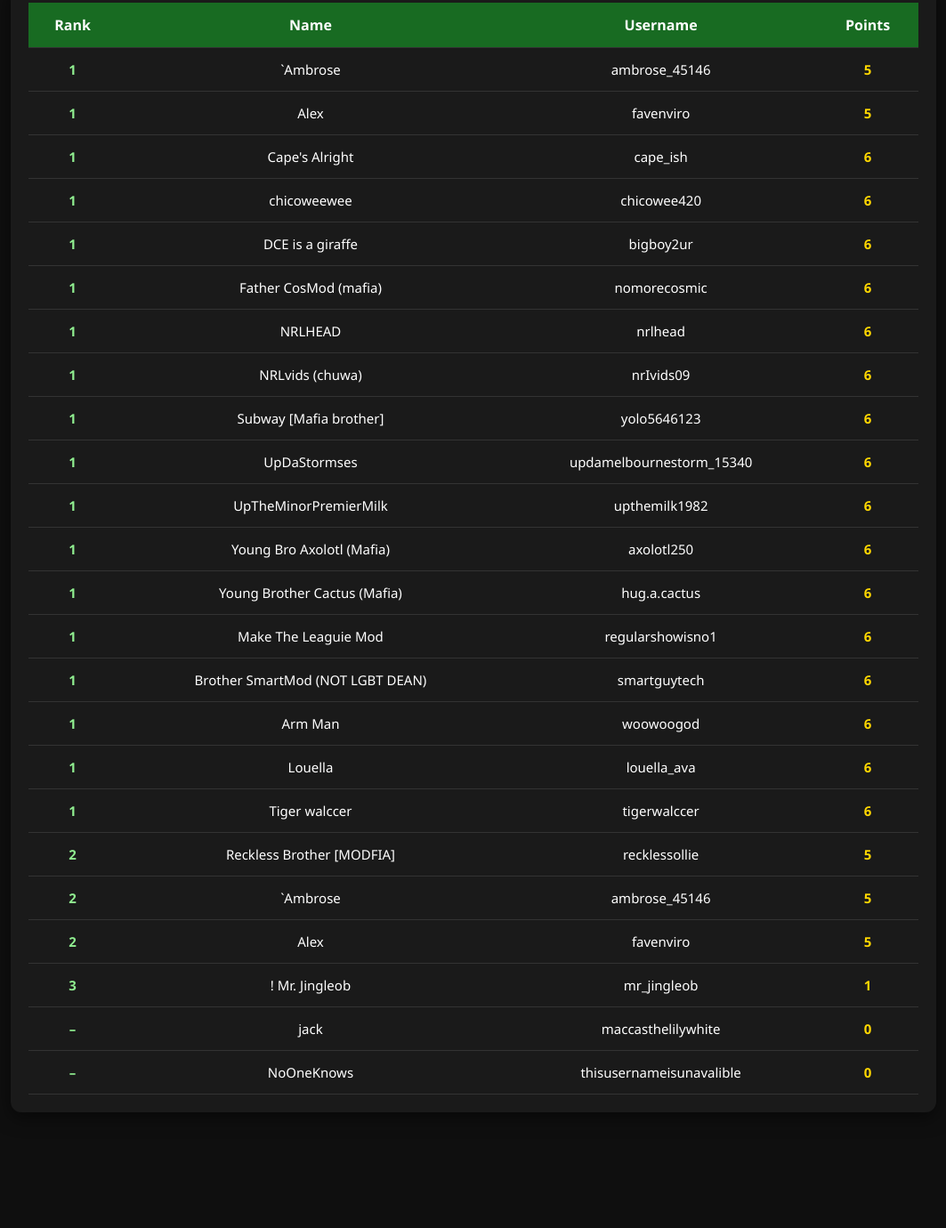
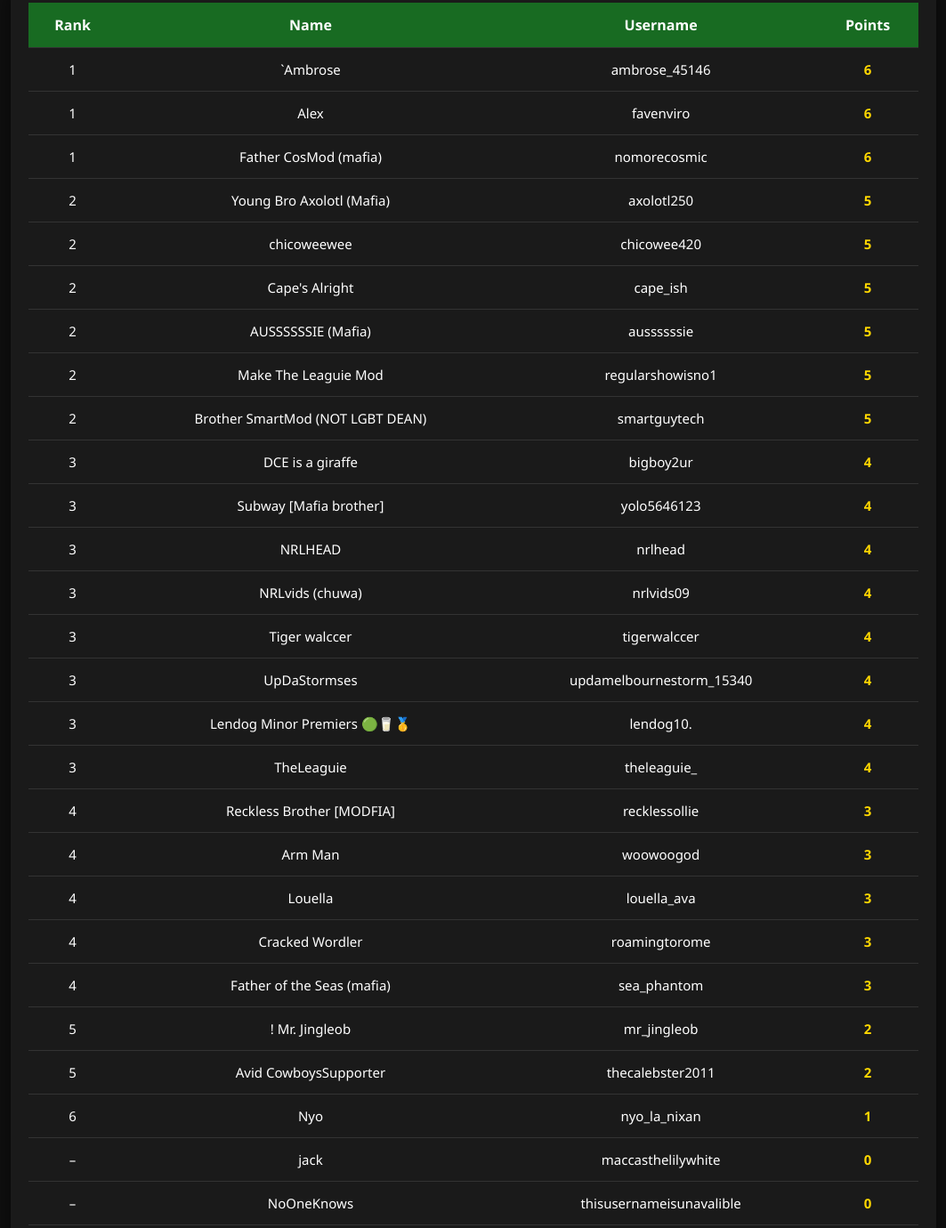
Before and after one commit to SmartGuyYay/LeaguieTipping, a plain HTML site: page index.html in a window 1280 px wide. Shown: the part 125-1505 px from the top of the page at 89% size, without its empty margins (108-1171 px from the left). Before the commit the page ends 1405 px from the top, so only its background shows below. Drawn offline with Linux system fonts and the light colour scheme.

Commit message:
Update index.html

```diff
--- a/index.html
+++ b/index.html
@@ -80,38 +80,39 @@
         </tr>
       </thead>
       <tbody>
-        <!-- 6 Points -->
-<tr><td class="rank">1</td><td>`Ambrose</td><td>ambrose_45146</td><td class="points">5</td></tr>
-<tr><td class="rank">1</td><td>Alex</td><td>favenviro</td><td class="points">5</td></tr>
+<tr><td>1</td><td>`Ambrose</td><td>ambrose_45146</td><td class="points">6</td></tr>
+  <tr><td>1</td><td>Alex</td><td>favenviro</td><td class="points">6</td></tr>
+  <tr><td>1</td><td>Father CosMod (mafia)</td><td>nomorecosmic</td><td class="points">6</td></tr>
 
-<tr><td class="rank">1</td><td>Cape's Alright</td><td>cape_ish</td><td class="points">6</td></tr>
-<tr><td class="rank">1</td><td>chicoweewee</td><td>chicowee420</td><td class="points">6</td></tr>
-<tr><td class="rank">1</td><td>DCE is a giraffe</td><td>bigboy2ur</td><td class="points">6</td></tr>
-<tr><td class="rank">1</td><td>Father CosMod (mafia)</td><td>nomorecosmic</td><td class="points">6</td></tr>
-<tr><td class="rank">1</td><td>NRLHEAD</td><td>nrlhead</td><td class="points">6</td></tr>
-<tr><td class="rank">1</td><td>NRLvids (chuwa)</td><td>nrIvids09</td><td class="points">6</td></tr>
-<tr><td class="rank">1</td><td>Subway [Mafia brother]</td><td>yolo5646123</td><td class="points">6</td></tr>
-<tr><td class="rank">1</td><td>UpDaStormses</td><td>updamelbournestorm_15340</td><td class="points">6</td></tr>
-<tr><td class="rank">1</td><td>UpTheMinorPremierMilk</td><td>upthemilk1982</td><td class="points">6</td></tr>
-<tr><td class="rank">1</td><td>Young Bro Axolotl (Mafia)</td><td>axolotl250</td><td class="points">6</td></tr>
-<tr><td class="rank">1</td><td>Young Brother Cactus (Mafia)</td><td>hug.a.cactus</td><td class="points">6</td></tr>
-<tr><td class="rank">1</td><td>Make The Leaguie Mod</td><td>regularshowisno1</td><td class="points">6</td></tr>
-<tr><td class="rank">1</td><td>Brother SmartMod (NOT LGBT DEAN)</td><td>smartguytech</td><td class="points">6</td></tr>
-<tr><td class="rank">1</td><td>Arm Man</td><td>woowoogod</td><td class="points">6</td></tr>
-<tr><td class="rank">1</td><td>Louella</td><td>louella_ava</td><td class="points">6</td></tr>
-<tr><td class="rank">1</td><td>Tiger walccer</td><td>tigerwalccer</td><td class="points">6</td></tr>
+  <tr><td>2</td><td>Young Bro Axolotl (Mafia)</td><td>axolotl250</td><td class="points">5</td></tr>
+  <tr><td>2</td><td>chicoweewee</td><td>chicowee420</td><td class="points">5</td></tr>
+  <tr><td>2</td><td>Cape's Alright</td><td>cape_ish</td><td class="points">5</td></tr>
+  <tr><td>2</td><td>AUSSSSSSIE (Mafia)</td><td>aussssssie</td><td class="points">5</td></tr>
+  <tr><td>2</td><td>Make The Leaguie Mod</td><td>regularshowisno1</td><td class="points">5</td></tr>
+  <tr><td>2</td><td>Brother SmartMod (NOT LGBT DEAN)</td><td>smartguytech</td><td class="points">5</td></tr>
 
-<!-- 5 Points -->
-<tr><td class="rank">2</td><td>Reckless Brother [MODFIA]</td><td>recklessollie</td><td class="points">5</td></tr>
-<tr><td class="rank">2</td><td>`Ambrose</td><td>ambrose_45146</td><td class="points">5</td></tr>
-<tr><td class="rank">2</td><td>Alex</td><td>favenviro</td><td class="points">5</td></tr>
+  <tr><td>3</td><td>DCE is a giraffe</td><td>bigboy2ur</td><td class="points">4</td></tr>
+  <tr><td>3</td><td>Subway [Mafia brother]</td><td>yolo5646123</td><td class="points">4</td></tr>
+  <tr><td>3</td><td>NRLHEAD</td><td>nrlhead</td><td class="points">4</td></tr>
+  <tr><td>3</td><td>NRLvids (chuwa)</td><td>nrlvids09</td><td class="points">4</td></tr>
+  <tr><td>3</td><td>Tiger walccer</td><td>tigerwalccer</td><td class="points">4</td></tr>
+  <tr><td>3</td><td>UpDaStormses</td><td>updamelbournestorm_15340</td><td class="points">4</td></tr>
+  <tr><td>3</td><td>Lendog Minor Premiers 🟢🥛🥇</td><td>lendog10.</td><td class="points">4</td></tr>
+  <tr><td>3</td><td>TheLeaguie</td><td>theleaguie_</td><td class="points">4</td></tr>
 
-<!-- 1 Point -->
-<tr><td class="rank">3</td><td>! Mr. Jingleob</td><td>mr_jingleob</td><td class="points">1</td></tr>
+  <tr><td>4</td><td>Reckless Brother [MODFIA]</td><td>recklessollie</td><td class="points">3</td></tr>
+  <tr><td>4</td><td>Arm Man</td><td>woowoogod</td><td class="points">3</td></tr>
+  <tr><td>4</td><td>Louella</td><td>louella_ava</td><td class="points">3</td></tr>
+  <tr><td>4</td><td>Cracked Wordler</td><td>roamingtorome</td><td class="points">3</td></tr>
+  <tr><td>4</td><td>Father of the Seas (mafia)</td><td>sea_phantom</td><td class="points">3</td></tr>
 
-<!-- 0 Points -->
-<tr><td class="rank">–</td><td>jack</td><td>maccasthelilywhite</td><td class="points">0</td></tr>
-<tr><td class="rank">–</td><td>NoOneKnows</td><td>thisusernameisunavalible</td><td class="points">0</td></tr>
+  <tr><td>5</td><td>! Mr. Jingleob</td><td>mr_jingleob</td><td class="points">2</td></tr>
+  <tr><td>5</td><td>Avid CowboysSupporter</td><td>thecalebster2011</td><td class="points">2</td></tr>
+
+  <tr><td>6</td><td>Nyo</td><td>nyo_la_nixan</td><td class="points">1</td></tr>
+
+  <tr><td>–</td><td>jack</td><td>maccasthelilywhite</td><td class="points">0</td></tr>
+  <tr><td>–</td><td>NoOneKnows</td><td>thisusernameisunavalible</td><td class="points">0</td></trZ
 
       </tbody>
     </table>
```
